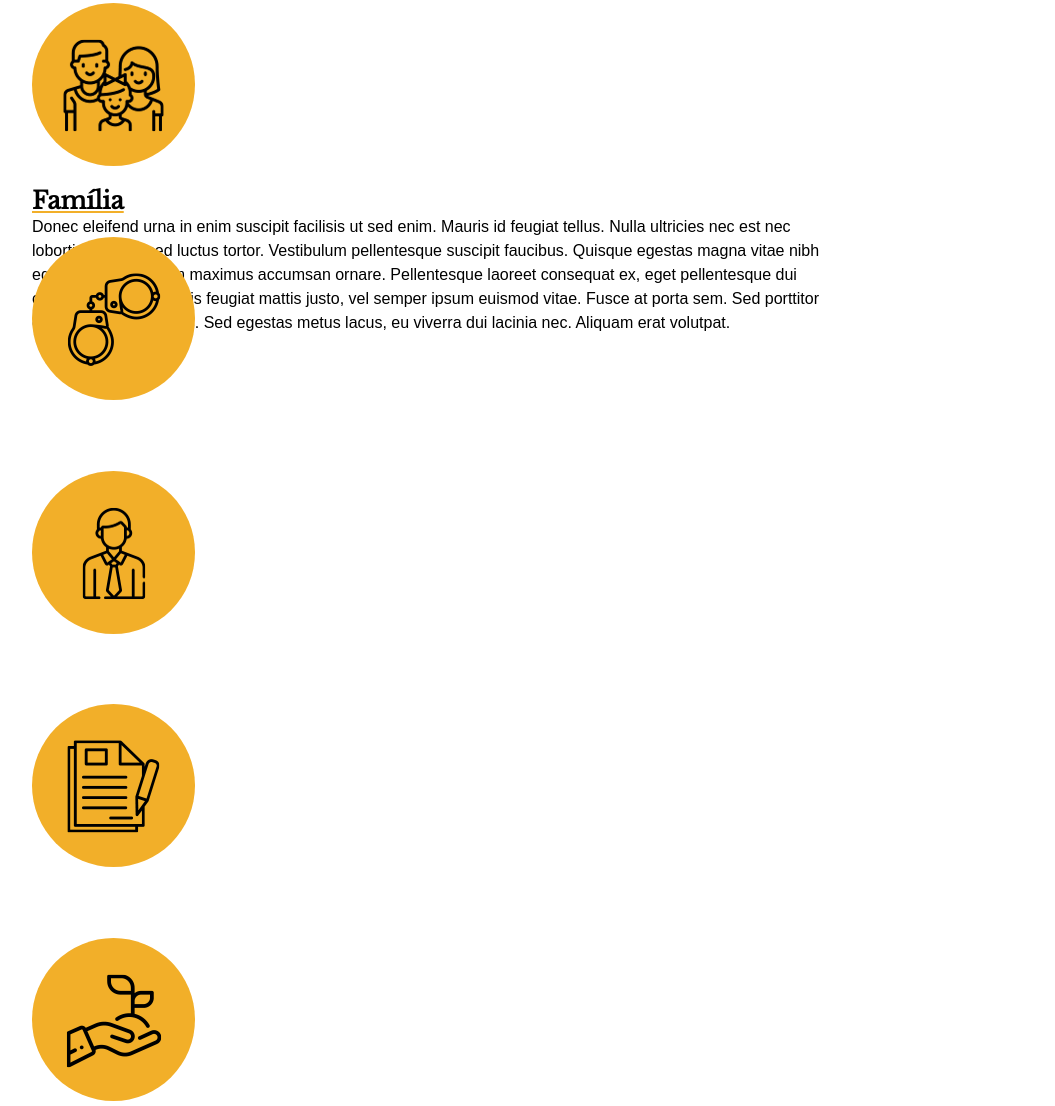
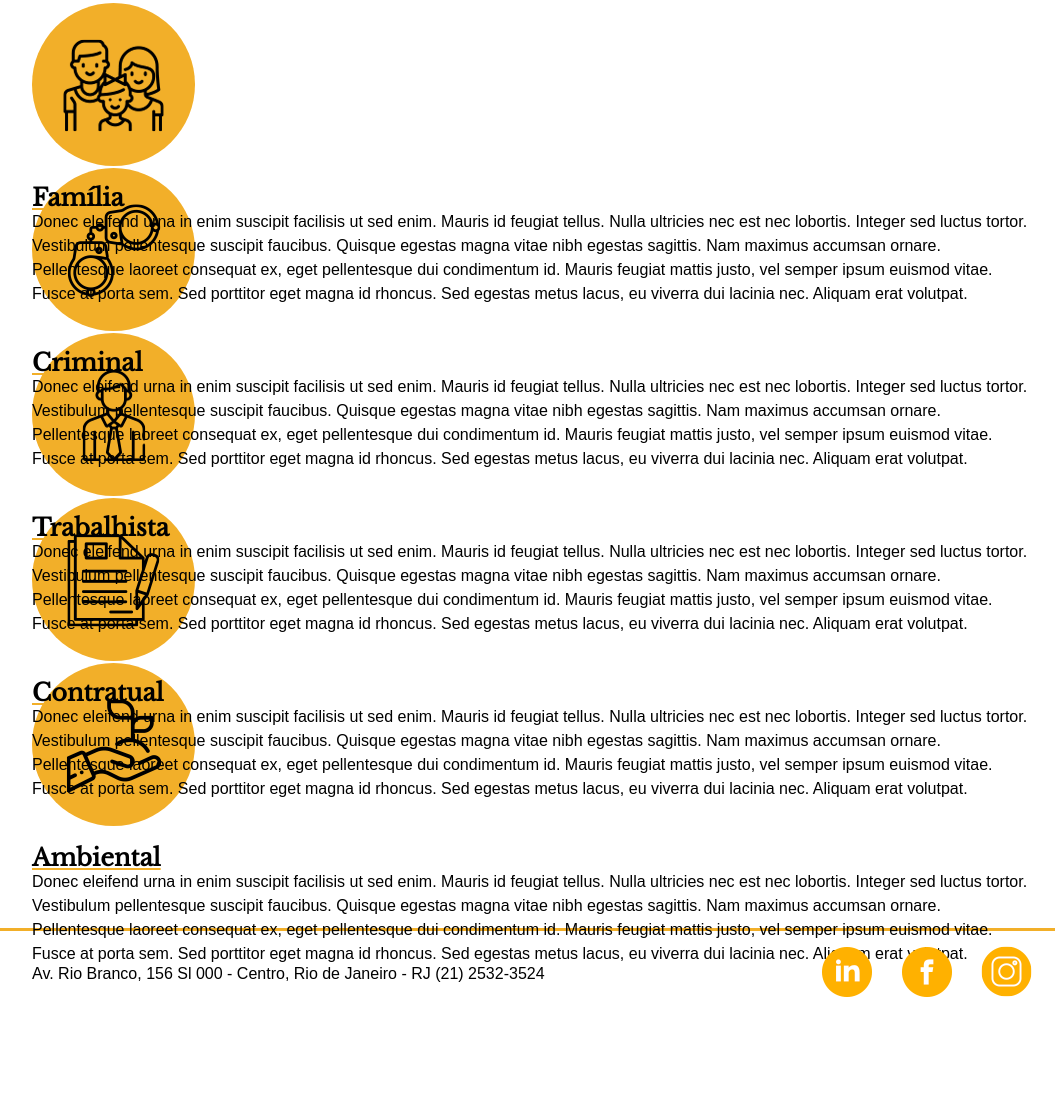
Before and after one commit to Jdepret/projeto-advocacia, a plain HTML site: page areas-atuacao.html in a window 1280 px wide. Shown: the part 557-1663 px from the top of the page, without its empty margins (108-1163 px from the left). After the commit the page ends 1573 px from the top, so only its background shows below. Drawn offline with nearby package versions, Linux system fonts and the light colour scheme.

Commit message:
Adição de texto na página Áreas de atuação

```diff
--- a/areas-atuacao.html
+++ b/areas-atuacao.html
@@ -40,31 +40,61 @@
 
         <h1>Áreas de Atuação</h1>
 
-        <div id="atuacao-flex">
+
 
                 <div class="atuacao-icones">
 
                     <div class="colunas-icones"><img src="img/icone-familia.png" alt=""></div>
-                    <div class="texto-atuacao">
+
                     <h2>Família</h2>
                     <p>
                     Donec eleifend urna in enim suscipit facilisis ut sed enim. Mauris id feugiat tellus. Nulla ultricies nec est nec lobortis. Integer sed luctus tortor. Vestibulum pellentesque suscipit faucibus. Quisque egestas magna vitae nibh egestas sagittis. Nam maximus accumsan ornare. Pellentesque laoreet consequat ex, eget pellentesque dui condimentum id. Mauris feugiat mattis justo, vel semper ipsum euismod vitae. Fusce at porta sem. Sed porttitor eget magna id rhoncus. Sed egestas metus lacus, eu viverra dui lacinia nec. Aliquam erat volutpat.
                     </p>
-                    </div>
+
+                </div>
+
+
+                <div class="atuacao-icones">
+
+                    <div class="colunas-icones" ><img src="img/icone-criminal.png" alt=""></div>
+
+                    <h2>Criminal</h2>
+                    <p>
+                    Donec eleifend urna in enim suscipit facilisis ut sed enim. Mauris id feugiat tellus. Nulla ultricies nec est nec lobortis. Integer sed luctus tortor. Vestibulum pellentesque suscipit faucibus. Quisque egestas magna vitae nibh egestas sagittis. Nam maximus accumsan ornare. Pellentesque laoreet consequat ex, eget pellentesque dui condimentum id. Mauris feugiat mattis justo, vel semper ipsum euismod vitae. Fusce at porta sem. Sed porttitor eget magna id rhoncus. Sed egestas metus lacus, eu viverra dui lacinia nec. Aliquam erat volutpat.
+                    </p>
+
+                </div>
+
+                <div class="atuacao-icones">
+                    <div class="colunas-icones"><img src="img/icone-trabalhista.png" alt=""></div>
+
+                    <h2>Trabalhista</h2>
+                    <p>
+                    Donec eleifend urna in enim suscipit facilisis ut sed enim. Mauris id feugiat tellus. Nulla ultricies nec est nec lobortis. Integer sed luctus tortor. Vestibulum pellentesque suscipit faucibus. Quisque egestas magna vitae nibh egestas sagittis. Nam maximus accumsan ornare. Pellentesque laoreet consequat ex, eget pellentesque dui condimentum id. Mauris feugiat mattis justo, vel semper ipsum euismod vitae. Fusce at porta sem. Sed porttitor eget magna id rhoncus. Sed egestas metus lacus, eu viverra dui lacinia nec. Aliquam erat volutpat.
+                    </p>
+
+                </div>
+
+                <div class="atuacao-icones">
+                    <div class="colunas-icones"><img src="img/icone-contratual.png" alt=""></div>
+
+                    <h2>Contratual</h2>
+                    <p>
+                    Donec eleifend urna in enim suscipit facilisis ut sed enim. Mauris id feugiat tellus. Nulla ultricies nec est nec lobortis. Integer sed luctus tortor. Vestibulum pellentesque suscipit faucibus. Quisque egestas magna vitae nibh egestas sagittis. Nam maximus accumsan ornare. Pellentesque laoreet consequat ex, eget pellentesque dui condimentum id. Mauris feugiat mattis justo, vel semper ipsum euismod vitae. Fusce at porta sem. Sed porttitor eget magna id rhoncus. Sed egestas metus lacus, eu viverra dui lacinia nec. Aliquam erat volutpat.
+                    </p>
+
                 </div>
                 <div class="atuacao-icones">
-                    <div class="colunas-icones"><img src="img/icone-criminal.png" alt=""></div>
+
+                    <div class="colunas-icones"><img src="img/icone-ambiental.png" alt=""></div>
+
+                    <h2>Ambiental</h2>
+                    <p>
+                    Donec eleifend urna in enim suscipit facilisis ut sed enim. Mauris id feugiat tellus. Nulla ultricies nec est nec lobortis. Integer sed luctus tortor. Vestibulum pellentesque suscipit faucibus. Quisque egestas magna vitae nibh egestas sagittis. Nam maximus accumsan ornare. Pellentesque laoreet consequat ex, eget pellentesque dui condimentum id. Mauris feugiat mattis justo, vel semper ipsum euismod vitae. Fusce at porta sem. Sed porttitor eget magna id rhoncus. Sed egestas metus lacus, eu viverra dui lacinia nec. Aliquam erat volutpat.
+                    </p>
+
                 </div>
-                <div class="atuacao-icones">
-                    <div class="colunas-icones"><img src="img/icone-trabalhista.png" alt=""></div>
-                </div>
-                <div class="atuacao-icones">
-                    <div class="colunas-icones"><img src="img/icone-contratual.png" alt=""></div>
-                </div>
-                <div class="atuacao-icones">
-                    <div class="colunas-icones"><img src="img/icone-ambiental.png" alt=""></div>
-                </div>
-            </div>
+
 
 
 
--- a/style.css
+++ b/style.css
@@ -132,21 +132,19 @@ textarea {
     width: auto;
     height: 165px;
     flex-wrap: wrap;
+    line-height: 24px;
 
 }
 
-.texto-atuacao {
-    width: 812px;
-    height: 164px;
 
-}
-
-.texto-atuacao h2 {
+.atuacao-icones h2 {
     font-size: 24px;
     text-decoration: underline;
     text-decoration-color: #f2af29;
     margin: 0;
 }
+
+
 
 
 #topo {
@@ -173,6 +171,13 @@ textarea {
 }
 
 #menu a:hover {
+    text-decoration: underline;
+    text-decoration-color: #000000;
+    color: #f2af29;
+}
+
+
+#menu a:active {
     text-decoration: underline;
     text-decoration-color: #000000;
     color: #f2af29;
@@ -217,16 +222,6 @@ textarea {
 }
 
 
-#atuacao-flex {
-    width: 1000px;
-    height: 1100px;
-    display: flex;
-    flex-direction: column;
-    justify-content: space-between;
-
-
-
-}
 
 #formulario {
     width: 1000px;
```
